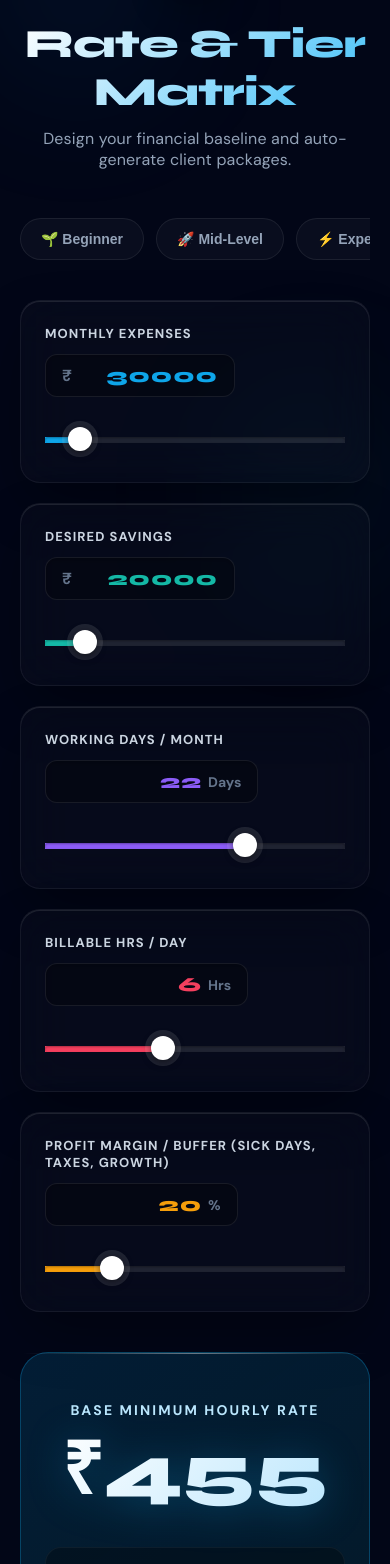
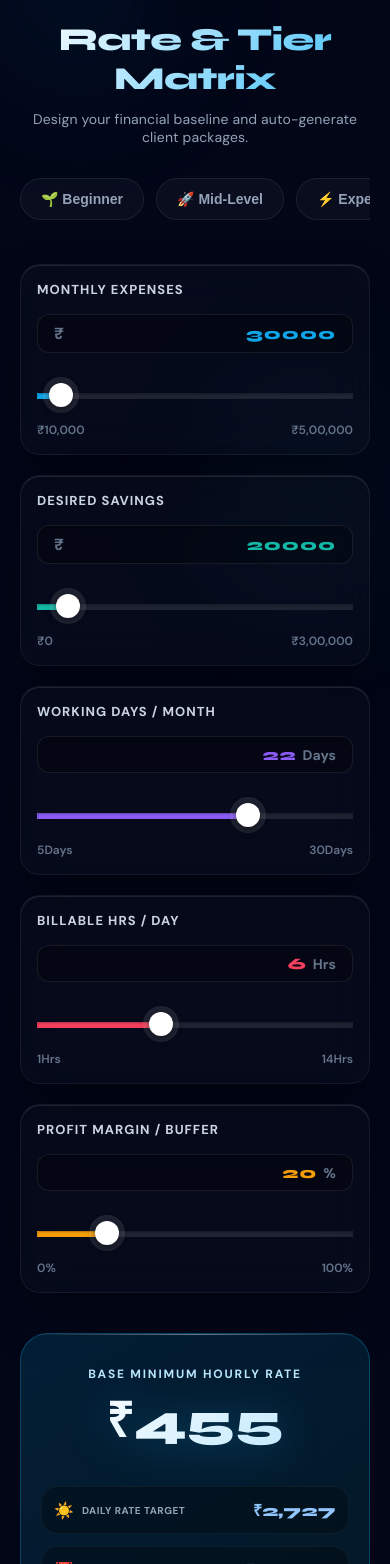
Before and after one commit to daxpatel109/karotools, a React (Vite) app: page /rate-calculator in a window 390 px wide. Shown: the part 184-1748 px from the top of the page. Built offline with nearby package versions, Linux system fonts and the light colour scheme.

Commit message:
Update RateCalculator.jsx

```diff
--- a/src/RateCalculator.jsx
+++ b/src/RateCalculator.jsx
@@ -28,10 +28,10 @@ export default function RateCalculator() {
   const projectRate = Math.round(withProfit);
   const weeklyRate = Math.round(dailyRate * 5);
 
-  // 🚀 UNIQUE FEATURE: SaaS Tier Generator based on calculated hourly rate
-  const tierStarter = Math.round(hourlyRate * 10); // 10 hours equivalent
-  const tierPro = Math.round(hourlyRate * 25);     // 25 hours equivalent
-  const tierElite = Math.round(hourlyRate * 50);   // 50 hours equivalent
+  // 🚀 SaaS Tier Generator
+  const tierStarter = Math.round(hourlyRate * 10);
+  const tierPro = Math.round(hourlyRate * 25);
+  const tierElite = Math.round(hourlyRate * 50);
 
   const fmt = (val) => isNaN(Number(val)) ? "0" : Number(val).toLocaleString("en-IN");
 
@@ -50,16 +50,16 @@ export default function RateCalculator() {
     setProfitMargin(preset.margin);
   };
 
-  // 🚀 3D TILT ENGINE
+  // 🚀 3D ENGINE
   const handleMouseMove = (e, ref) => {
-    if (!ref.current) return;
+    if (!ref.current || window.innerWidth < 768) return; // Disable on mobile to prevent scrolling issues
     const rect = ref.current.getBoundingClientRect();
     const x = e.clientX - rect.left;
     const y = e.clientY - rect.top;
     const centerX = rect.width / 2;
     const centerY = rect.height / 2;
-    const rotateX = ((y - centerY) / centerY) * -10; // Max rotation 10deg
-    const rotateY = ((x - centerX) / centerX) * 10;
+    const rotateX = ((y - centerY) / centerY) * -8;
+    const rotateY = ((x - centerX) / centerX) * 8;
 
     ref.current.style.transform = `perspective(1000px) rotateX(${rotateX}deg) rotateY(${rotateY}deg) scale3d(1.02, 1.02, 1.02)`;
     ref.current.style.boxShadow = `${-rotateY * 2}px ${rotateX * 2}px 30px rgba(14, 165, 233, 0.3)`;
@@ -76,21 +76,18 @@ export default function RateCalculator() {
   const proRef = useRef(null);
   const eliteRef = useRef(null);
 
-  // Download Report trigger
-  const handleDownloadReport = () => {
-    window.print();
-  };
+  const handleDownloadReport = () => window.print();
 
-  // Hybrid Input Component
+  // 🚀 FLUID HYBRID INPUT (Zero-Clipping Architecture)
   const HybridInput = ({ label, value, setter, min, max, step, prefix = "", suffix = "", color = "#0ea5e9" }) => {
     const percentage = Math.max(0, Math.min(100, ((value - min) / (max - min)) * 100));
 
     return (
-      <div className="glass-panel hybrid-input-card no-print" style={{ borderRadius: "20px", padding: "24px", transition: "all 0.3s cubic-bezier(0.4, 0, 0.2, 1)" }}>
-        <div style={{ display: "flex", justifyContent: "space-between", alignItems: "center", marginBottom: "20px", flexWrap: "wrap", gap: "12px" }}>
-          <label style={{ fontSize: "13px", fontWeight: "700", color: "#cbd5e1", textTransform: "uppercase", letterSpacing: "0.08em" }}>{label}</label>
+      <div className="glass-panel hybrid-input-card no-print" style={{ borderRadius: "20px", padding: "clamp(16px, 3vw, 24px)", transition: "all 0.3s cubic-bezier(0.4, 0, 0.2, 1)" }}>
+        <div style={{ display: "flex", justifyContent: "space-between", alignItems: "center", marginBottom: "20px", flexWrap: "wrap", gap: "16px" }}>
+          <label style={{ fontSize: "13px", fontWeight: "700", color: "#cbd5e1", textTransform: "uppercase", letterSpacing: "0.08em", flex: "1 1 120px", wordWrap: "break-word" }}>{label}</label>
 
-          <div className="input-focus-wrap" style={{ display: "flex", alignItems: "center", background: "rgba(0,0,0,0.25)", border: "1px solid rgba(255,255,255,0.08)", borderRadius: "12px", padding: "8px 16px", transition: "all 0.3s ease", boxShadow: "inset 0 2px 4px rgba(0,0,0,0.2)" }}>
+          <div className="input-focus-wrap" style={{ display: "flex", alignItems: "center", background: "rgba(0,0,0,0.25)", border: "1px solid rgba(255,255,255,0.08)", borderRadius: "12px", padding: "8px 16px", transition: "all 0.3s ease", boxShadow: "inset 0 2px 4px rgba(0,0,0,0.2)", flex: "1 1 auto", minWidth: "160px" }}>
             {prefix && <span style={{ color: "#64748b", fontWeight: "700", marginRight: "6px", fontSize: "16px" }}>{prefix}</span>}
             <input
               type="number"
@@ -100,7 +97,7 @@ export default function RateCalculator() {
                 if(value < min) setter(min);
                 if(value > max) setter(max);
               }}
-              style={{ background: "transparent", border: "none", color: color, fontSize: "20px", fontWeight: "800", width: "140px", minWidth: "90px", textAlign: "right", outline: "none", fontFamily: "'Syne', sans-serif", letterSpacing: "1px" }}
+              style={{ background: "transparent", border: "none", color: color, fontSize: "clamp(16px, 4vw, 20px)", fontWeight: "800", width: "100%", flex: 1, textAlign: "right", outline: "none", fontFamily: "'Syne', sans-serif", letterSpacing: "1px" }}
             />
             {suffix && <span style={{ color: "#64748b", fontWeight: "700", marginLeft: "6px", fontSize: "14px" }}>{suffix}</span>}
           </div>
@@ -117,6 +114,10 @@ export default function RateCalculator() {
             style={{ background: `linear-gradient(90deg, ${color} ${percentage}%, rgba(255,255,255,0.1) ${percentage}%)` }}
           />
         </div>
+        <div style={{ display: "flex", justifyContent: "space-between", fontSize: "12px", color: "#64748b", marginTop: "8px", fontWeight: "600" }}>
+          <span>{prefix}{fmt(min)}{suffix}</span>
+          <span>{prefix}{fmt(max)}{suffix}</span>
+        </div>
       </div>
     );
   };
@@ -130,7 +131,6 @@ export default function RateCalculator() {
         ::-moz-selection { background: rgba(14, 165, 233, 0.4); color: white; }
 
         @keyframes fadeIn { from{opacity:0;transform:translateY(16px)}to{opacity:1;transform:translateY(0)} }
-        @keyframes glowPulse { 0%{box-shadow: 0 0 50px rgba(14, 165, 233, 0.15)} 50%{box-shadow: 0 0 80px rgba(14, 165, 233, 0.3)} 100%{box-shadow: 0 0 50px rgba(14, 165, 233, 0.15)} }
 
         input[type=number]::-webkit-outer-spin-button,
         input[type=number]::-webkit-inner-spin-button { -webkit-appearance: none; margin: 0; }
@@ -181,9 +181,7 @@ export default function RateCalculator() {
           background-size: 200% auto;
           -webkit-background-clip: text;
           -webkit-text-fill-color: transparent;
-          animation: shine 4s linear infinite;
         }
-        @keyframes shine { to { background-position: 200% center; } }
 
         .input-focus-wrap:focus-within {
           border-color: rgba(56, 189, 248, 0.6) !important;
@@ -231,7 +229,7 @@ export default function RateCalculator() {
         .mobile-pad { padding: 40px 20px 80px; }
         @media (min-width: 640px) { .mobile-pad { padding: 56px 24px 100px; } }
 
-        /* --- PDF EXPORT STYLES (NO OTHER SITE HAS THIS) --- */
+        /* Print formatting */
         @media print {
           body { background: #ffffff !important; color: #000000 !important; }
           .no-print { display: none !important; }
@@ -249,7 +247,6 @@ export default function RateCalculator() {
         <div style={{ position: "absolute", bottom: "-10%", right: "-10%", width: "60%", height: "60%", background: "radial-gradient(circle, rgba(20, 184, 166, 0.06) 0%, transparent 60%)", filter: "blur(60px)" }} />
       </div>
 
-      {/* Navbar */}
       <nav className="glass-panel no-print" style={{ position: "sticky", top: 0, zIndex: 100, padding: "0 24px", height: "72px", display: "flex", alignItems: "center", justifyContent: "space-between", borderTop: "none", borderLeft: "none", borderRight: "none", borderRadius: 0 }}>
         <div style={{ maxWidth: "1200px", margin: "0 auto", width: "100%", display: "flex", alignItems: "center", justifyContent: "space-between" }}>
           <div style={{ display: "flex", alignItems: "center", gap: "8px" }}>
@@ -262,26 +259,23 @@ export default function RateCalculator() {
         </div>
       </nav>
 
-      {/* Print-Only Header */}
       <div className="print-only print-header" style={{ display: "none", textAlign: "center", paddingTop: "20px" }}>
         <h1 style={{ fontSize: "32px", fontFamily: "'Syne',sans-serif", margin: "0 0 10px 0" }}>Freelance Rate Strategy & Proposal</h1>
         <p style={{ margin: 0, fontSize: "16px", color: "#64748b" }}>Generated securely via KaroTools • {new Date().toLocaleDateString('en-IN')}</p>
       </div>
 
-      <div className="mobile-pad" style={{ maxWidth: "960px", margin: "0 auto", position: "relative", zIndex: 1 }}>
+      <div className="mobile-pad" style={{ maxWidth: "1024px", margin: "0 auto", position: "relative", zIndex: 1 }}>
 
-        {/* Interactive Header */}
-        <div className="no-print" style={{ textAlign: "center", marginBottom: "48px", animation: "fadeIn 0.6s cubic-bezier(0.16, 1, 0.3, 1)" }}>
+        <div className="no-print" style={{ textAlign: "center", marginBottom: "clamp(32px, 5vw, 48px)", animation: "fadeIn 0.6s cubic-bezier(0.16, 1, 0.3, 1)" }}>
           <div style={{ display: "inline-flex", alignItems: "center", justifyContent: "center", width: "72px", height: "72px", borderRadius: "24px", background: "linear-gradient(135deg, rgba(255,255,255,0.05), rgba(255,255,255,0.01))", border: "1px solid rgba(255,255,255,0.1)", marginBottom: "20px", boxShadow: "0 12px 32px rgba(0,0,0,0.2)" }}>
             <span style={{ fontSize: "36px", filter: "drop-shadow(0 4px 12px rgba(0,0,0,0.3))" }}>💎</span>
           </div>
-          <h1 style={{ fontSize: "40px", fontWeight: "800", fontFamily: "'Syne',sans-serif", marginBottom: "12px", letterSpacing: "-0.02em", background: "linear-gradient(135deg, #ffffff 0%, #38bdf8 100%)", WebkitBackgroundClip: "text", WebkitTextFillColor: "transparent" }}>Rate & Tier Matrix</h1>
-          <p style={{ color: "#94a3b8", fontSize: "16px", fontWeight: "400", letterSpacing: "0.01em" }}>Design your financial baseline and auto-generate client packages.</p>
+          <h1 style={{ fontSize: "clamp(32px, 6vw, 48px)", fontWeight: "800", fontFamily: "'Syne',sans-serif", marginBottom: "12px", letterSpacing: "-0.02em", background: "linear-gradient(135deg, #ffffff 0%, #38bdf8 100%)", WebkitBackgroundClip: "text", WebkitTextFillColor: "transparent" }}>Rate & Tier Matrix</h1>
+          <p style={{ color: "#94a3b8", fontSize: "clamp(14px, 3vw, 16px)", fontWeight: "400", letterSpacing: "0.01em" }}>Design your financial baseline and auto-generate client packages.</p>
         </div>
 
-        {/* Inputs Section */}
         <div className="no-print" style={{ marginBottom: "32px", animation: "fadeIn 0.7s cubic-bezier(0.16, 1, 0.3, 1)" }}>
-          <div style={{ display: "flex", gap: "12px", overflowX: "auto", paddingBottom: "8px", WebkitOverflowScrolling: "touch" }}>
+          <div style={{ display: "flex", gap: "12px", overflowX: "auto", paddingBottom: "12px", WebkitOverflowScrolling: "touch" }}>
             {presets.map(p => (
               <button key={p.label} onClick={() => applyPreset(p)} className="preset-btn">
                 {p.label}
@@ -292,30 +286,29 @@ export default function RateCalculator() {
 
         <div className="no-print" style={{ animation: "fadeIn 0.8s cubic-bezier(0.16, 1, 0.3, 1)", marginBottom: "40px" }}>
           <div className="responsive-grid">
-            <HybridInput label="Monthly Expenses" value={monthlyExpenses} setter={setMonthlyExpenses} min={10000} max={250000} step={1000} prefix="₹" color="#0ea5e9" />
-            <HybridInput label="Desired Savings" value={desiredSavings} setter={setDesiredSavings} min={0} max={200000} step={1000} prefix="₹" color="#14b8a6" />
+            <HybridInput label="Monthly Expenses" value={monthlyExpenses} setter={setMonthlyExpenses} min={10000} max={500000} step={1000} prefix="₹" color="#0ea5e9" />
+            <HybridInput label="Desired Savings" value={desiredSavings} setter={setDesiredSavings} min={0} max={300000} step={1000} prefix="₹" color="#14b8a6" />
             <HybridInput label="Working Days / Month" value={workingDays} setter={setWorkingDays} min={5} max={30} step={1} suffix="Days" color="#8b5cf6" />
             <HybridInput label="Billable Hrs / Day" value={hoursPerDay} setter={setHoursPerDay} min={1} max={14} step={1} suffix="Hrs" color="#f43f5e" />
           </div>
           <div style={{ marginTop: "20px" }}>
-            <HybridInput label="Profit Margin / Buffer (Sick days, Taxes, Growth)" value={profitMargin} setter={setProfitMargin} min={0} max={100} step={1} suffix="%" color="#f59e0b" />
+            <HybridInput label="Profit Margin / Buffer" value={profitMargin} setter={setProfitMargin} min={0} max={100} step={1} suffix="%" color="#f59e0b" />
           </div>
         </div>
 
-        {/* Results Section */}
+        {/* Dynamic 3D Result Section */}
         <div style={{ animation: "fadeIn 0.9s cubic-bezier(0.16, 1, 0.3, 1)" }}>
 
-          {/* 3D Main Hero Rate */}
           <div
             ref={heroRef}
             onMouseMove={(e) => handleMouseMove(e, heroRef)}
             onMouseLeave={() => handleMouseLeave(heroRef)}
-            style={{ background: "linear-gradient(145deg, rgba(14, 165, 233, 0.15), rgba(20,184,166,0.1))", border: "1px solid rgba(14, 165, 233, 0.3)", borderRadius: "28px", padding: "48px 24px", textAlign: "center", marginBottom: "48px", position: "relative", transition: "transform 0.1s ease-out, box-shadow 0.1s ease-out", transformStyle: "preserve-3d" }}
+            style={{ background: "linear-gradient(145deg, rgba(14, 165, 233, 0.15), rgba(20,184,166,0.1))", border: "1px solid rgba(14, 165, 233, 0.3)", borderRadius: "28px", padding: "clamp(32px, 6vw, 48px) clamp(20px, 4vw, 24px)", textAlign: "center", marginBottom: "48px", position: "relative", transition: "transform 0.1s ease-out, box-shadow 0.1s ease-out", transformStyle: "preserve-3d" }}
           >
             <div className="no-print" style={{ position: "absolute", top: 0, left: 0, right: 0, height: "1px", background: "linear-gradient(90deg, transparent, rgba(255,255,255,0.4), transparent)" }} />
 
-            <p style={{ color: "#bae6fd", fontSize: "14px", fontWeight: "800", letterSpacing: "0.15em", textTransform: "uppercase", marginBottom: "16px", transform: "translateZ(30px)" }}>Base Minimum Hourly Rate</p>
-            <p className="text-gradient" style={{ fontSize: "72px", fontWeight: "800", fontFamily: "'Syne',sans-serif", background: "linear-gradient(135deg, #ffffff, #bae6fd)", WebkitBackgroundClip: "text", WebkitTextFillColor: "transparent", lineHeight: 1, filter: "drop-shadow(0 4px 20px rgba(14, 165, 233, 0.3))", transform: "translateZ(50px)" }}>
+            <p style={{ color: "#bae6fd", fontSize: "clamp(12px, 3vw, 14px)", fontWeight: "800", letterSpacing: "0.15em", textTransform: "uppercase", marginBottom: "16px", transform: "translateZ(30px)", wordWrap: "break-word" }}>Base Minimum Hourly Rate</p>
+            <p className="text-gradient" style={{ fontSize: "clamp(48px, 10vw, 72px)", fontWeight: "800", fontFamily: "'Syne',sans-serif", background: "linear-gradient(135deg, #ffffff, #bae6fd)", WebkitBackgroundClip: "text", WebkitTextFillColor: "transparent", lineHeight: 1, filter: "drop-shadow(0 4px 20px rgba(14, 165, 233, 0.3))", transform: "translateZ(50px)", wordBreak: "break-word" }}>
               ₹{fmt(hourlyRate)}
             </p>
 
@@ -325,25 +318,25 @@ export default function RateCalculator() {
                 { label: "Weekly Target", value: weeklyRate, color: "#a78bfa", icon: "📅" },
                 { label: "Monthly Goal", value: projectRate, color: "#fcd34d", icon: "🎯" },
               ].map((item) => (
-                <div key={item.label} style={{ background: "rgba(0,0,0,0.3)", borderRadius: "16px", padding: "16px", border: "1px solid rgba(255,255,255,0.05)", display: "flex", justifyContent: "space-between", alignItems: "center" }}>
+                <div key={item.label} style={{ background: "rgba(0,0,0,0.3)", borderRadius: "16px", padding: "clamp(12px, 2vw, 16px)", border: "1px solid rgba(255,255,255,0.05)", display: "flex", justifyContent: "space-between", alignItems: "center", flexWrap: "wrap", gap: "8px" }}>
                   <div style={{ display: "flex", alignItems: "center", gap: "8px" }}>
                     <span>{item.icon}</span>
-                    <span style={{ color: "#94a3b8", fontSize: "12px", fontWeight: "700", textTransform: "uppercase", letterSpacing: "0.05em" }}>{item.label}</span>
+                    <span style={{ color: "#94a3b8", fontSize: "clamp(10px, 2vw, 12px)", fontWeight: "700", textTransform: "uppercase", letterSpacing: "0.05em" }}>{item.label}</span>
                   </div>
-                  <span style={{ fontSize: "20px", fontWeight: "800", color: item.color, fontFamily: "'Syne',sans-serif" }}>₹{fmt(item.value)}</span>
+                  <span style={{ fontSize: "clamp(16px, 4vw, 20px)", fontWeight: "800", color: item.color, fontFamily: "'Syne',sans-serif" }}>₹{fmt(item.value)}</span>
                 </div>
               ))}
             </div>
           </div>
 
-          {/* 🚀 WORLD FIRST FEATURE: SAAS PACKAGE GENERATOR */}
+          {/* SAAS PACKAGE GENERATOR */}
           <div style={{ marginBottom: "48px" }}>
-            <div style={{ display: "flex", justifyContent: "space-between", alignItems: "flex-end", marginBottom: "24px" }}>
-              <div>
-                <h2 style={{ fontSize: "28px", fontWeight: "800", fontFamily: "'Syne',sans-serif", color: "#f8fafc", marginBottom: "8px" }}>Client Packaging Matrix</h2>
-                <p style={{ color: "#94a3b8", fontSize: "15px" }}>Never quote hourly again. Pitch these SaaS-style productized tiers based on your rate.</p>
+            <div style={{ display: "flex", justifyContent: "space-between", alignItems: "flex-end", marginBottom: "24px", flexWrap: "wrap", gap: "16px" }}>
+              <div style={{ flex: "1 1 300px" }}>
+                <h2 style={{ fontSize: "clamp(24px, 5vw, 28px)", fontWeight: "800", fontFamily: "'Syne',sans-serif", color: "#f8fafc", marginBottom: "8px" }}>Client Packaging Matrix</h2>
+                <p style={{ color: "#94a3b8", fontSize: "clamp(14px, 3vw, 15px)" }}>Never quote hourly again. Pitch these SaaS-style productized tiers based on your rate.</p>
               </div>
-              <button onClick={handleDownloadReport} className="interactive-btn no-print" style={{ padding: "12px 24px", background: "linear-gradient(135deg, #0ea5e9, #2563eb)", color: "#fff", border: "none", borderRadius: "12px", fontWeight: "700", fontSize: "14px", display: "flex", gap: "8px", alignItems: "center", cursor: "pointer", boxShadow: "0 4px 16px rgba(14, 165, 233, 0.3)" }}>
+              <button onClick={handleDownloadReport} className="interactive-btn no-print" style={{ padding: "12px 24px", background: "linear-gradient(135deg, #0ea5e9, #2563eb)", color: "#fff", border: "none", borderRadius: "12px", fontWeight: "700", fontSize: "14px", display: "flex", gap: "8px", alignItems: "center", cursor: "pointer", boxShadow: "0 4px 16px rgba(14, 165, 233, 0.3)", whiteSpace: "nowrap" }}>
                 📄 Export PDF Report
               </button>
             </div>
@@ -355,11 +348,11 @@ export default function RateCalculator() {
                 onMouseMove={(e) => handleMouseMove(e, starterRef)}
                 onMouseLeave={() => handleMouseLeave(starterRef)}
                 className="glass-panel"
-                style={{ borderRadius: "20px", padding: "32px", borderTop: "4px solid #94a3b8", transition: "transform 0.1s ease-out", transformStyle: "preserve-3d" }}
+                style={{ borderRadius: "20px", padding: "clamp(24px, 4vw, 32px)", borderTop: "4px solid #94a3b8", transition: "transform 0.1s ease-out", transformStyle: "preserve-3d" }}
               >
-                <h3 style={{ fontSize: "20px", fontWeight: "800", color: "#f8fafc", fontFamily: "'Syne',sans-serif", transform: "translateZ(20px)" }}>Starter / Audit</h3>
-                <p style={{ fontSize: "13px", color: "#94a3b8", marginBottom: "20px", transform: "translateZ(20px)" }}>Perfect for quick audits, consultations, or minimal viable setups.</p>
-                <div style={{ fontSize: "36px", fontWeight: "800", color: "#e2e8f0", fontFamily: "'Syne',sans-serif", marginBottom: "24px", transform: "translateZ(40px)" }}>₹{fmt(tierStarter)}</div>
+                <h3 style={{ fontSize: "clamp(18px, 4vw, 20px)", fontWeight: "800", color: "#f8fafc", fontFamily: "'Syne',sans-serif", transform: "translateZ(20px)" }}>Starter / Audit</h3>
+                <p style={{ fontSize: "13px", color: "#94a3b8", marginBottom: "20px", transform: "translateZ(20px)", minHeight: "40px" }}>Perfect for quick audits or minimal viable setups.</p>
+                <div style={{ fontSize: "clamp(28px, 6vw, 36px)", fontWeight: "800", color: "#e2e8f0", fontFamily: "'Syne',sans-serif", marginBottom: "24px", transform: "translateZ(40px)", wordBreak: "break-word" }}>₹{fmt(tierStarter)}</div>
                 <ul style={{ listStyle: "none", padding: 0, margin: 0, color: "#cbd5e1", fontSize: "14px", transform: "translateZ(10px)" }}>
                   <li style={{ marginBottom: "12px", display: "flex", gap: "8px" }}><span style={{ color: "#38bdf8" }}>✓</span> ~10 Hours of Focus</li>
                   <li style={{ marginBottom: "12px", display: "flex", gap: "8px" }}><span style={{ color: "#38bdf8" }}>✓</span> Standard Delivery</li>
@@ -373,12 +366,12 @@ export default function RateCalculator() {
                 onMouseMove={(e) => handleMouseMove(e, proRef)}
                 onMouseLeave={() => handleMouseLeave(proRef)}
                 className="glass-panel"
-                style={{ borderRadius: "20px", padding: "32px", background: "linear-gradient(180deg, rgba(14, 165, 233, 0.1) 0%, rgba(255,255,255,0.02) 100%)", borderTop: "4px solid #0ea5e9", position: "relative", transition: "transform 0.1s ease-out", transformStyle: "preserve-3d" }}
+                style={{ borderRadius: "20px", padding: "clamp(24px, 4vw, 32px)", background: "linear-gradient(180deg, rgba(14, 165, 233, 0.1) 0%, rgba(255,255,255,0.02) 100%)", borderTop: "4px solid #0ea5e9", position: "relative", transition: "transform 0.1s ease-out", transformStyle: "preserve-3d" }}
               >
-                <div className="no-print" style={{ position: "absolute", top: "-12px", left: "50%", transform: "translateX(-50%) translateZ(30px)", background: "#0ea5e9", color: "#fff", padding: "4px 12px", borderRadius: "20px", fontSize: "11px", fontWeight: "800", textTransform: "uppercase", letterSpacing: "1px" }}>Most Popular</div>
-                <h3 style={{ fontSize: "20px", fontWeight: "800", color: "#38bdf8", fontFamily: "'Syne',sans-serif", transform: "translateZ(20px)" }}>Professional</h3>
-                <p style={{ fontSize: "13px", color: "#94a3b8", marginBottom: "20px", transform: "translateZ(20px)" }}>The standard engagement for complete project execution.</p>
-                <div style={{ fontSize: "36px", fontWeight: "800", color: "#fff", fontFamily: "'Syne',sans-serif", marginBottom: "24px", transform: "translateZ(40px)" }}>₹{fmt(tierPro)}</div>
+                <div className="no-print" style={{ position: "absolute", top: "-12px", left: "50%", transform: "translateX(-50%) translateZ(30px)", background: "#0ea5e9", color: "#fff", padding: "4px 12px", borderRadius: "20px", fontSize: "11px", fontWeight: "800", textTransform: "uppercase", letterSpacing: "1px", whiteSpace: "nowrap" }}>Most Popular</div>
+                <h3 style={{ fontSize: "clamp(18px, 4vw, 20px)", fontWeight: "800", color: "#38bdf8", fontFamily: "'Syne',sans-serif", transform: "translateZ(20px)" }}>Professional</h3>
+                <p style={{ fontSize: "13px", color: "#94a3b8", marginBottom: "20px", transform: "translateZ(20px)", minHeight: "40px" }}>The standard engagement for complete execution.</p>
+                <div style={{ fontSize: "clamp(28px, 6vw, 36px)", fontWeight: "800", color: "#fff", fontFamily: "'Syne',sans-serif", marginBottom: "24px", transform: "translateZ(40px)", wordBreak: "break-word" }}>₹{fmt(tierPro)}</div>
                 <ul style={{ listStyle: "none", padding: 0, margin: 0, color: "#cbd5e1", fontSize: "14px", transform: "translateZ(10px)" }}>
                   <li style={{ marginBottom: "12px", display: "flex", gap: "8px" }}><span style={{ color: "#38bdf8" }}>✓</span> ~25 Hours of Focus</li>
                   <li style={{ marginBottom: "12px", display: "flex", gap: "8px" }}><span style={{ color: "#38bdf8" }}>✓</span> Priority Delivery</li>
@@ -393,11 +386,11 @@ export default function RateCalculator() {
                 onMouseMove={(e) => handleMouseMove(e, eliteRef)}
                 onMouseLeave={() => handleMouseLeave(eliteRef)}
                 className="glass-panel"
-                style={{ borderRadius: "20px", padding: "32px", borderTop: "4px solid #14b8a6", transition: "transform 0.1s ease-out", transformStyle: "preserve-3d" }}
+                style={{ borderRadius: "20px", padding: "clamp(24px, 4vw, 32px)", borderTop: "4px solid #14b8a6", transition: "transform 0.1s ease-out", transformStyle: "preserve-3d" }}
               >
-                <h3 style={{ fontSize: "20px", fontWeight: "800", color: "#14b8a6", fontFamily: "'Syne',sans-serif", transform: "translateZ(20px)" }}>Premium Retainer</h3>
-                <p style={{ fontSize: "13px", color: "#94a3b8", marginBottom: "20px", transform: "translateZ(20px)" }}>High-touch involvement. Acts as an integrated team member.</p>
-                <div style={{ fontSize: "36px", fontWeight: "800", color: "#e2e8f0", fontFamily: "'Syne',sans-serif", marginBottom: "24px", transform: "translateZ(40px)" }}>₹{fmt(tierElite)}<span style={{ fontSize: "16px", color: "#64748b" }}>/mo</span></div>
+                <h3 style={{ fontSize: "clamp(18px, 4vw, 20px)", fontWeight: "800", color: "#14b8a6", fontFamily: "'Syne',sans-serif", transform: "translateZ(20px)" }}>Premium Retainer</h3>
+                <p style={{ fontSize: "13px", color: "#94a3b8", marginBottom: "20px", transform: "translateZ(20px)", minHeight: "40px" }}>High-touch involvement. Acts as an integrated team.</p>
+                <div style={{ fontSize: "clamp(28px, 6vw, 36px)", fontWeight: "800", color: "#e2e8f0", fontFamily: "'Syne',sans-serif", marginBottom: "24px", transform: "translateZ(40px)", wordBreak: "break-word" }}>₹{fmt(tierElite)}<span style={{ fontSize: "16px", color: "#64748b" }}>/mo</span></div>
                 <ul style={{ listStyle: "none", padding: 0, margin: 0, color: "#cbd5e1", fontSize: "14px", transform: "translateZ(10px)" }}>
                   <li style={{ marginBottom: "12px", display: "flex", gap: "8px" }}><span style={{ color: "#14b8a6" }}>✓</span> ~50 Hours of Focus</li>
                   <li style={{ marginBottom: "12px", display: "flex", gap: "8px" }}><span style={{ color: "#14b8a6" }}>✓</span> White-Glove Support</li>
```
